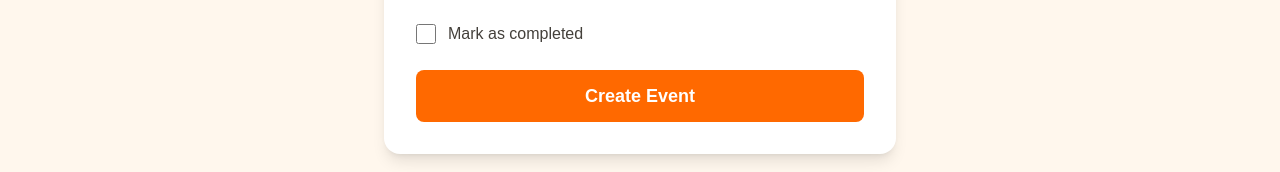
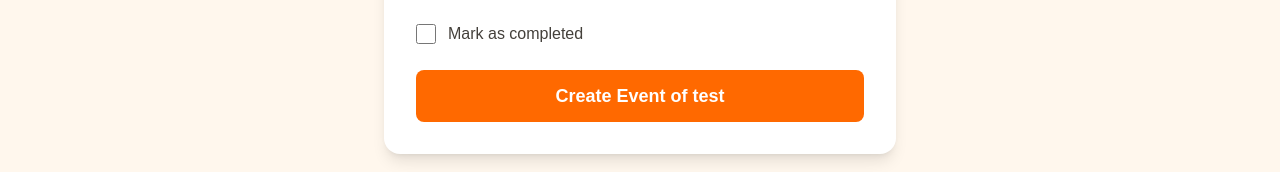
Before and after one commit to SantinoGiordano/EventProject, a Next.js app: page /CreateEvent in a window 1280 px wide. Shown: the part 506-678 px from the top of the page. Built offline with nearby package versions, Linux system fonts and the light colour scheme.

Commit message:
this is a test

```diff
--- a/app/(root)/CreateEvent/page.tsx
+++ b/app/(root)/CreateEvent/page.tsx
@@ -97,7 +97,7 @@ export default function CreateEvent() {
           type="submit"
           className="w-full bg-orange-500 text-white py-3 rounded-lg text-lg font-semibold hover:bg-orange-600 transition duration-300"
         >
-          Create Event
+          Create Event of test
         </button>
       </form>
     </div>
```
